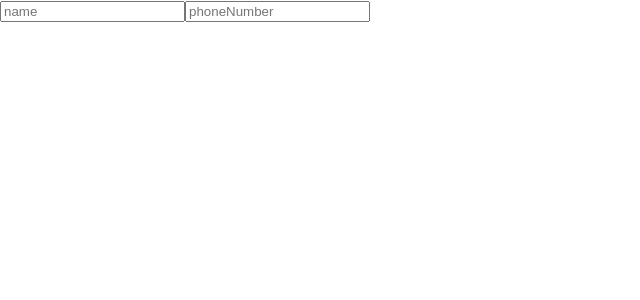
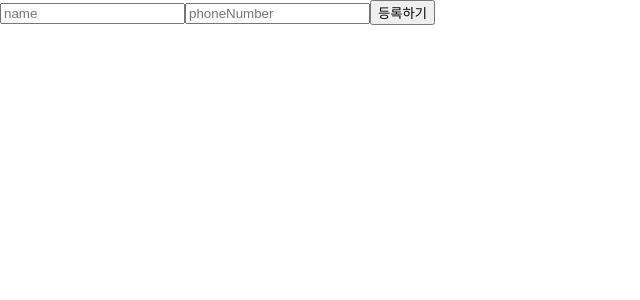
Before and after one commit to minjuice1/Inflearn, a React (Create React App) app in the folder contact-app/: page / in a window 1280 px wide. Shown: the top 300 px of the page, without its empty margins (0-640 px from the left). Built offline with nearby package versions, Linux system fonts and the light colour scheme.

Commit message:
add 등록하기 버튼을 생성하여 값을 submit

```diff
--- a/contact-app/src/App.js
+++ b/contact-app/src/App.js
@@ -2,10 +2,14 @@ import React, { Component } from "react";
 import PhoneForm from "./components/PhoneForm";
 
 class App extends Component {
+	handleCreate = (data) => {
+		console.log(data);
+	};
+
 	render() {
 		return (
 			<div>
-				<PhoneForm />
+				<PhoneForm onCreate={this.handleCreate} />
 			</div>
 		);
 	}
--- a/contact-app/src/components/PhoneForm.js
+++ b/contact-app/src/components/PhoneForm.js
@@ -7,21 +7,34 @@ class PhoneForm extends Component {
 	};
 	d;
 
-	// onchange로 값을 전달해줄때, input이 여러개라서 value로 받아지는 데이터가 겹친다면
+	// onchange로 state 값을 전달해줄때, input이 여러개라서 value로 받아지는 데이터가 겹친다면
 	// this.setState 안에 원래는 객체 형식으로
 	// name: e.target.value,
 	// 이런식으로 넣었었는데, 그거 대신 event.target 안의 name 값을 가져온다.
 	// **주의 : input마다 name값을 먼저 주고, 핸들러에 e.target.name을 추가해야 함.
 	ChangeHandler = (e) => {
-		console.log(e);
 		this.setState({
 			[e.target.name]: e.target.value,
 		});
 	};
 
+	SubmitHandler = (e) => {
+		// button을 누르면 렌더링 되는것을 막기 위해.
+		e.preventDefault();
+
+		// 부모 컴포넌트인 app으로부터 onCreate를 받아와서
+		// this.state (name, phone)을 넣어준다.
+
+		// this.props.onCreate({
+		// 	name: this.state.name,
+		// 	phone: this.state.phone,
+		// });
+		this.props.onCreate(this.state);
+	};
+
 	render() {
 		return (
-			<form>
+			<form onSubmit={this.SubmitHandler}>
 				<input
 					name="name"
 					placeholder="name"
@@ -34,6 +47,7 @@ class PhoneForm extends Component {
 					onChange={this.ChangeHandler}
 					value={this.state.phone}
 				/>
+				<button type="submit">등록하기</button>
 				<div>
 					{this.state.name} {this.state.phone}
 				</div>
```
